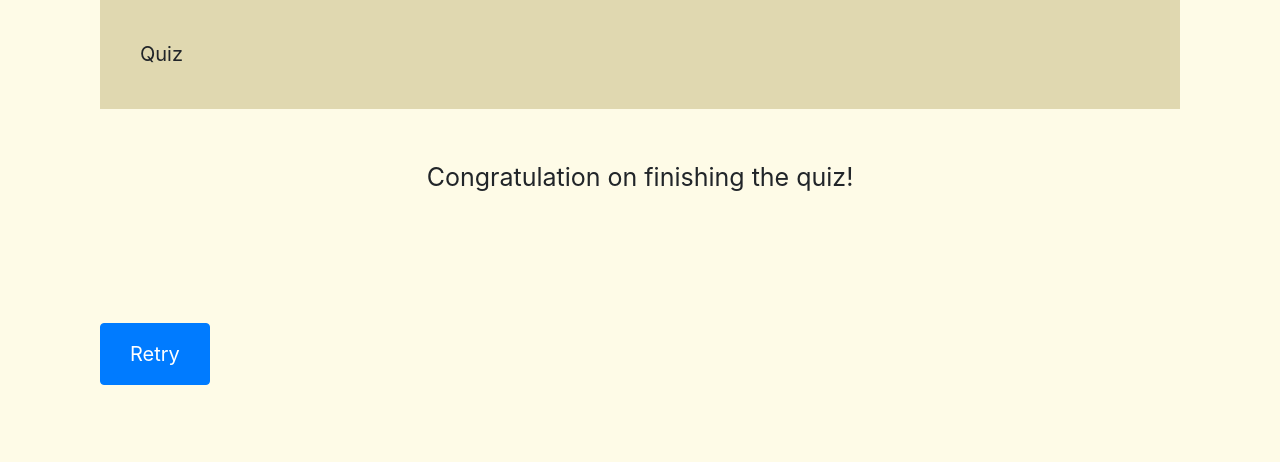
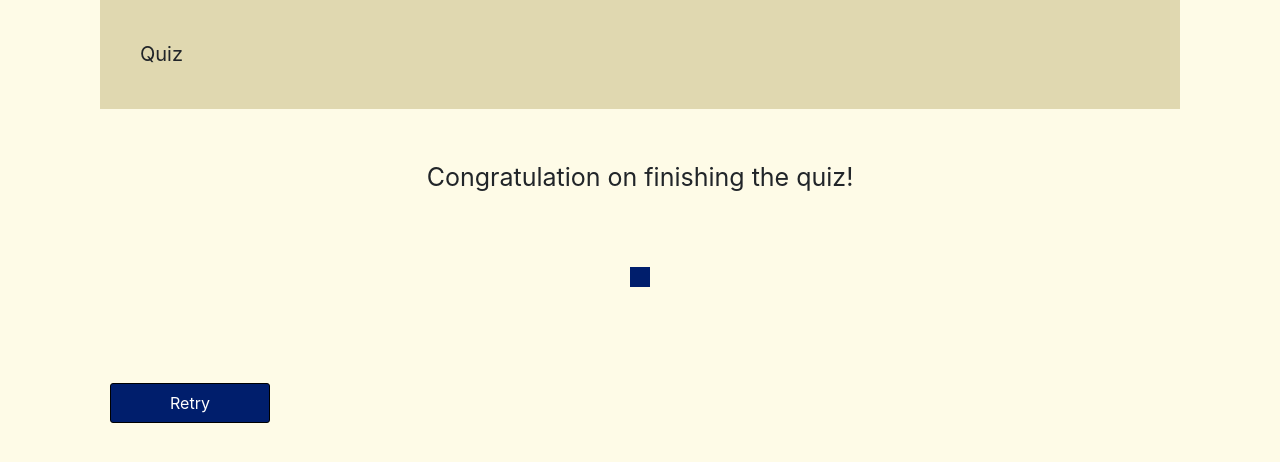
Before and after one commit to amalik3099/sorting-visualizer, a Flask app: template templates/quiz_end.html in a window 1280 px wide. Shown: the part 76-538 px from the top of the page. Run offline with Flask 2, Linux system fonts and the light colour scheme; the template is opened without the code that fills it: most values are stand-ins (such as "Sample title", 1, 10 or a date in 2020); some libraries are stand-ins or nearby versions.

Commit message:
styling for quiz_end

```diff
--- a/static/main.css
+++ b/static/main.css
@@ -668,7 +668,11 @@ margin-left: 50px;
     margin-right: 15px;
     margin-left: 15px;
     padding: 0;
+    font-size: 20px;
 
+}
+.mc-choices{
+    size: 20px;
 }
 
 .quizbar{
@@ -690,6 +694,12 @@ margin-left: 50px;
     font-size: 25px;
 }
 
+.btn-xlarge {
+    padding: 18px 28px;
+    font-size: 25px; //change this to your desired size
+    line-height: normal;
+}
+
 #next_btn{
 
     width: 160px;
@@ -703,6 +713,11 @@ margin-left: 50px;
     color:white
 
 }
+#progress_question{
+    color: grey;
+    font-size: large;
+    text-align: center;
+}
 
 #sortable{
     padding-left: 30%;
@@ -711,6 +726,37 @@ margin-left: 50px;
 #bb1{
     display: flex;
     flex-direction: row;
+}
+
+.score{
+    font-size: large;
+    padding-bottom: 20px;
+    padding-top:20px;
+
+    /* background-color:#E0D8B0 ; */
+}
+
+.score_text{
+    background-color:#001E6C ;
+    padding: 10px;
+    color:white
+
+}
+
+.feedback{
+    font-size: medium;
+}
+
+#retry_btn{
+    width: 160px;
+    height: 40px;
+    margin-left: 10px;
+    border-width: 1px;
+    border-radius: 3px;
+    border-style: solid;
+    background-color: #001E6C;
+    text-align: center;
+    color:white
 }
 
 
--- a/templates/quiz_end.html
+++ b/templates/quiz_end.html
@@ -7,9 +7,9 @@
 
 <script>
     //  Data will come depending on route
-    let quiz_data = {{quiz_data| tojson}}
-    let id = {{id| tojson}}
-    let user_answers = {{user_answers| tojson}}
+    let quiz_data = {{ quiz_data| tojson}}
+    let id = {{ id| tojson}}
+    let user_answers = {{ user_answers| tojson}}
 </script>
 
 <body>
@@ -18,10 +18,12 @@
         <div class="row center quizquestion">
             Congratulation on finishing the quiz!
         </div>
-        <div class="row center score" id="score_div"></div>
+        <div class="row center score">
+            <span class="score_text" id="score_div"></span>
+        </div>
         <div class="row feedback" id="feedback_div"></div>
-        <div class="btn btn-primary" id="retry_div">
-            <button type="button" class="btn btn-primary btn-lg" id="retry_btn" aria-label="Left Align">
+        <div class="" id="retry_div">
+            <button type="button" id="retry_btn" aria-label="Left Align">
                 <span class="glyphicon glyphicon-chevron-left" aria-hidden="true"></span>
                 <span>Retry</span>
             </button>
```
Also changed, not shown: templates/quiz.html (+5 -5 lines).
